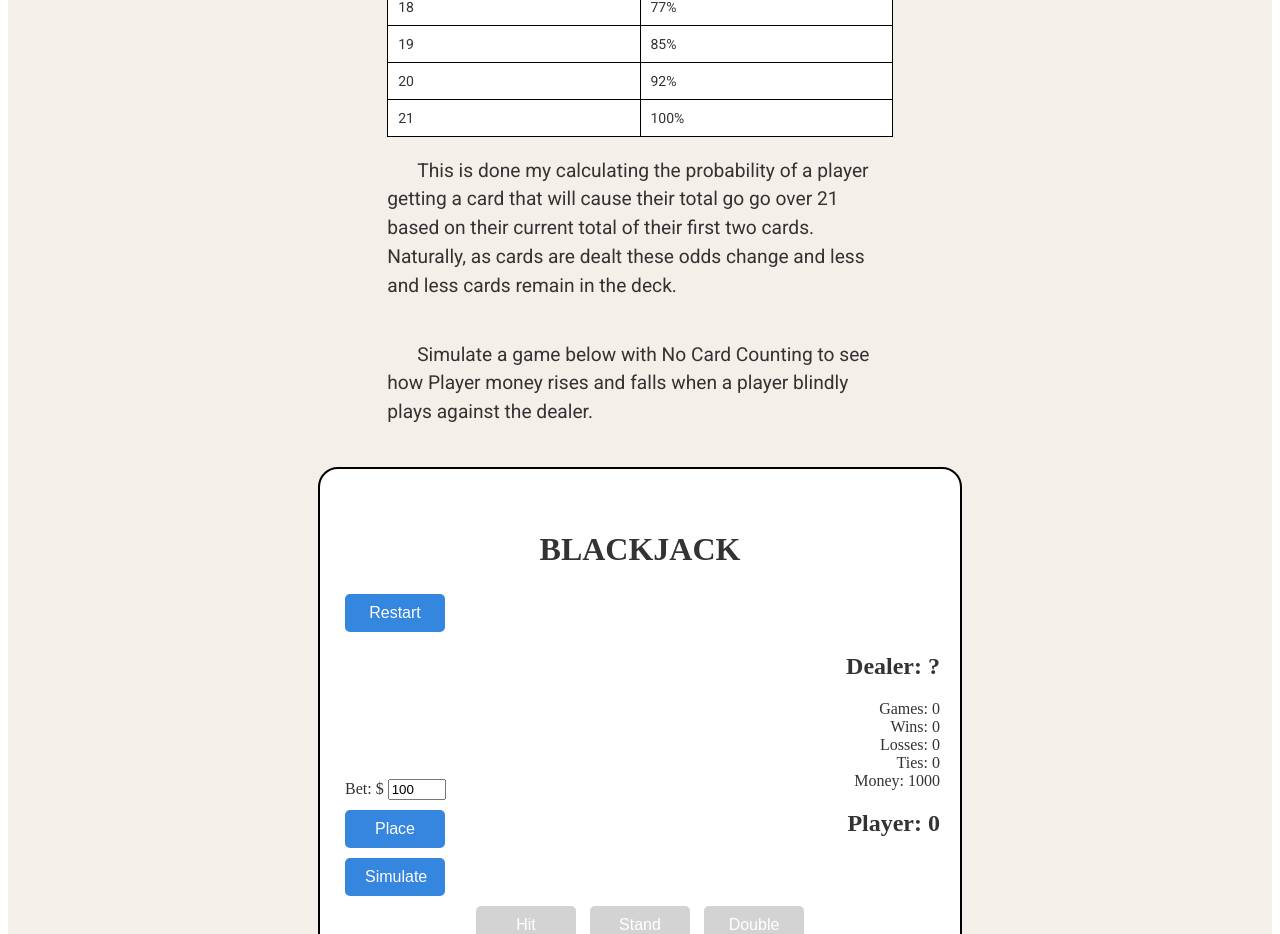
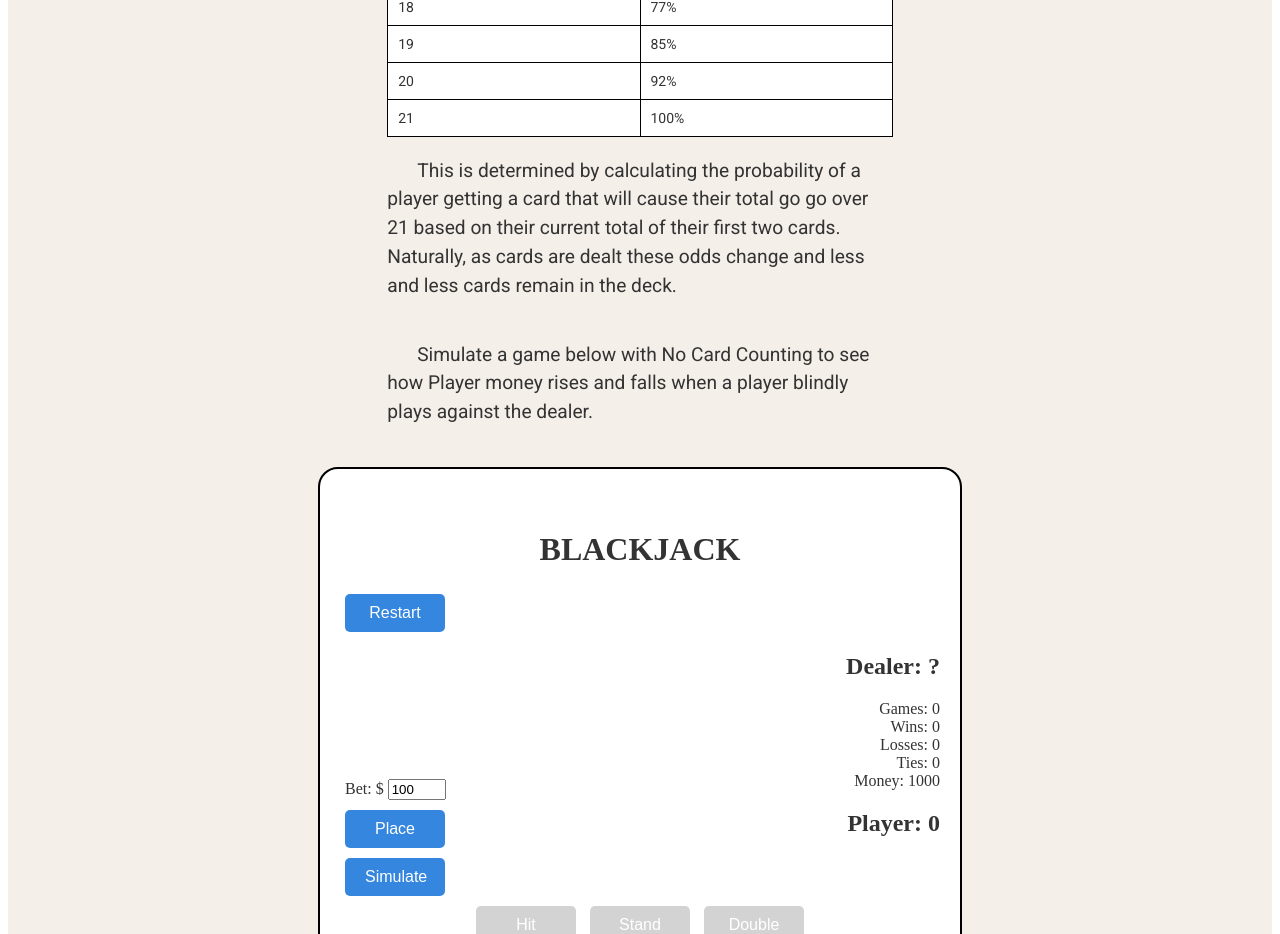
Before and after one commit to lukelin15/CardCounting, a SvelteKit app: page / in a window 1280 px wide. Shown: the part 4000-4934 px from the top of the page. Built offline with nearby package versions, Linux system fonts and the light colour scheme.

Commit message:
fix typo

```diff
--- a/src/components/App.svelte
+++ b/src/components/App.svelte
@@ -148,7 +148,7 @@
       </tbody>
       </table>
     <p>
-      This is done my calculating the probability of a player getting a card that will cause their
+      This is determined by calculating the probability of a player getting a card that will cause their
       total go go over 21 based on their current total of their first two cards. Naturally, as
       cards are dealt these odds change and less and less cards remain in the deck.
     </p>
```
